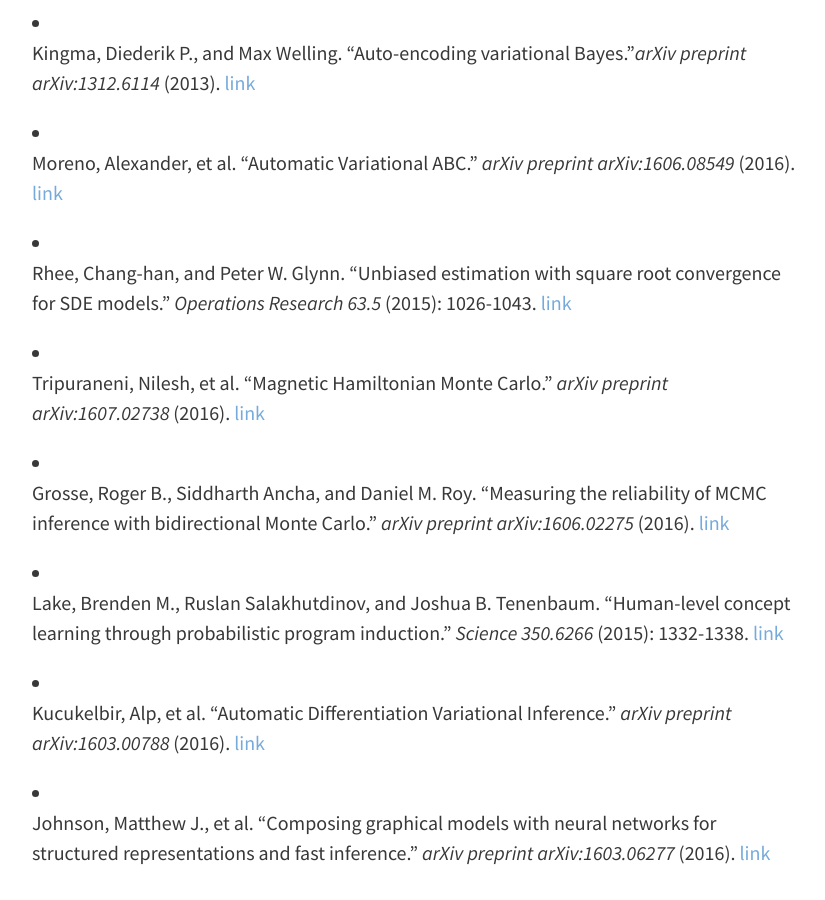
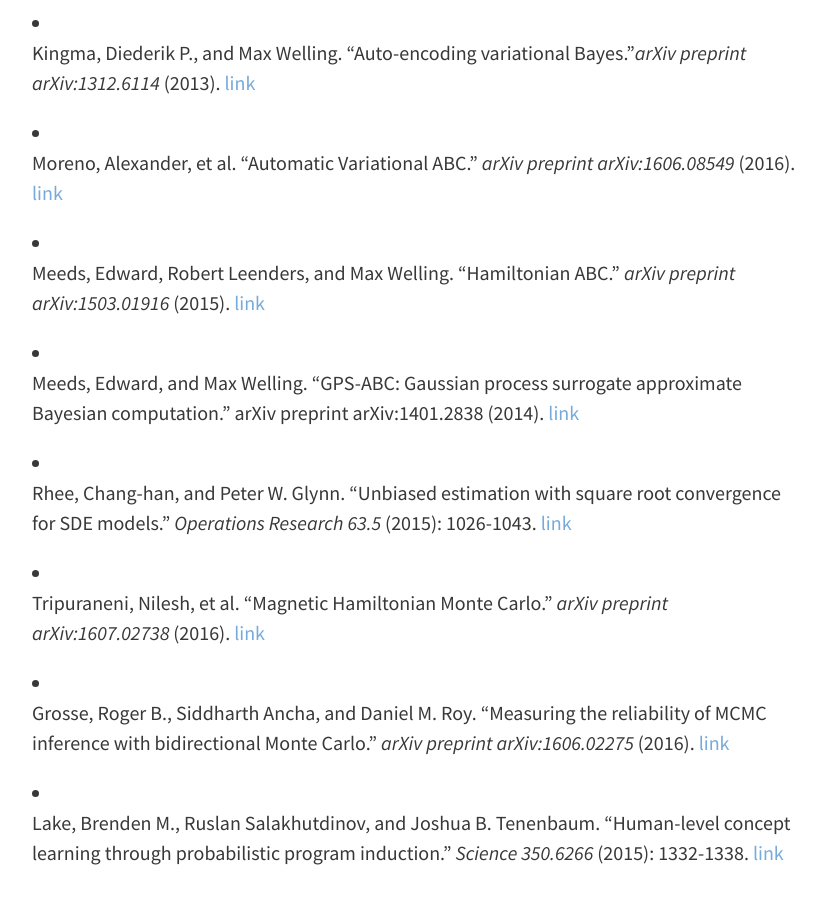
Before and after one commit to casmls/casmls.github.io, a Jekyll site: the page built from papers.md, in a window 1280 px wide and 900 px high, scrolled down 897 px. Shown: the whole window, without its empty margins (224-1049 px from the left). Built offline with Jekyll 4.4.1, drawn with Linux system fonts in a browser that asks for light colours; nearby versions of some CDN libraries.

Commit message:
Update papers.md
adding two ABC papers

```diff
--- a/papers.md
+++ b/papers.md
@@ -18,6 +18,10 @@ This is a list of suggested papers to choose from, loosely organized by topic.
 - Kingma, Diederik P., and Max Welling. "Auto-encoding variational Bayes."_arXiv preprint arXiv:1312.6114_ (2013). [link](http://arxiv.org/pdf/1312.6114 )
 
 - Moreno, Alexander, et al. "Automatic Variational ABC." _arXiv preprint arXiv:1606.08549_ (2016). [link](http://arxiv.org/pdf/1606.08549)
+
+- Meeds, Edward, Robert Leenders, and Max Welling. "Hamiltonian ABC." _arXiv preprint arXiv:1503.01916_ (2015). [link](http://arxiv.org/pdf/1503.01916)
+
+- Meeds, Edward, and Max Welling. "GPS-ABC: Gaussian process surrogate approximate Bayesian computation." arXiv preprint arXiv:1401.2838 (2014). [link](http://arxiv.org/pdf/1401.2838)
 
 - Rhee, Chang-han, and Peter W. Glynn. "Unbiased estimation with square root convergence for SDE models." _Operations Research 63.5_ (2015): 1026-1043. [link](http://pubsonline.informs.org/doi/pdf/10.1287/opre.2015.1404)
 
```
